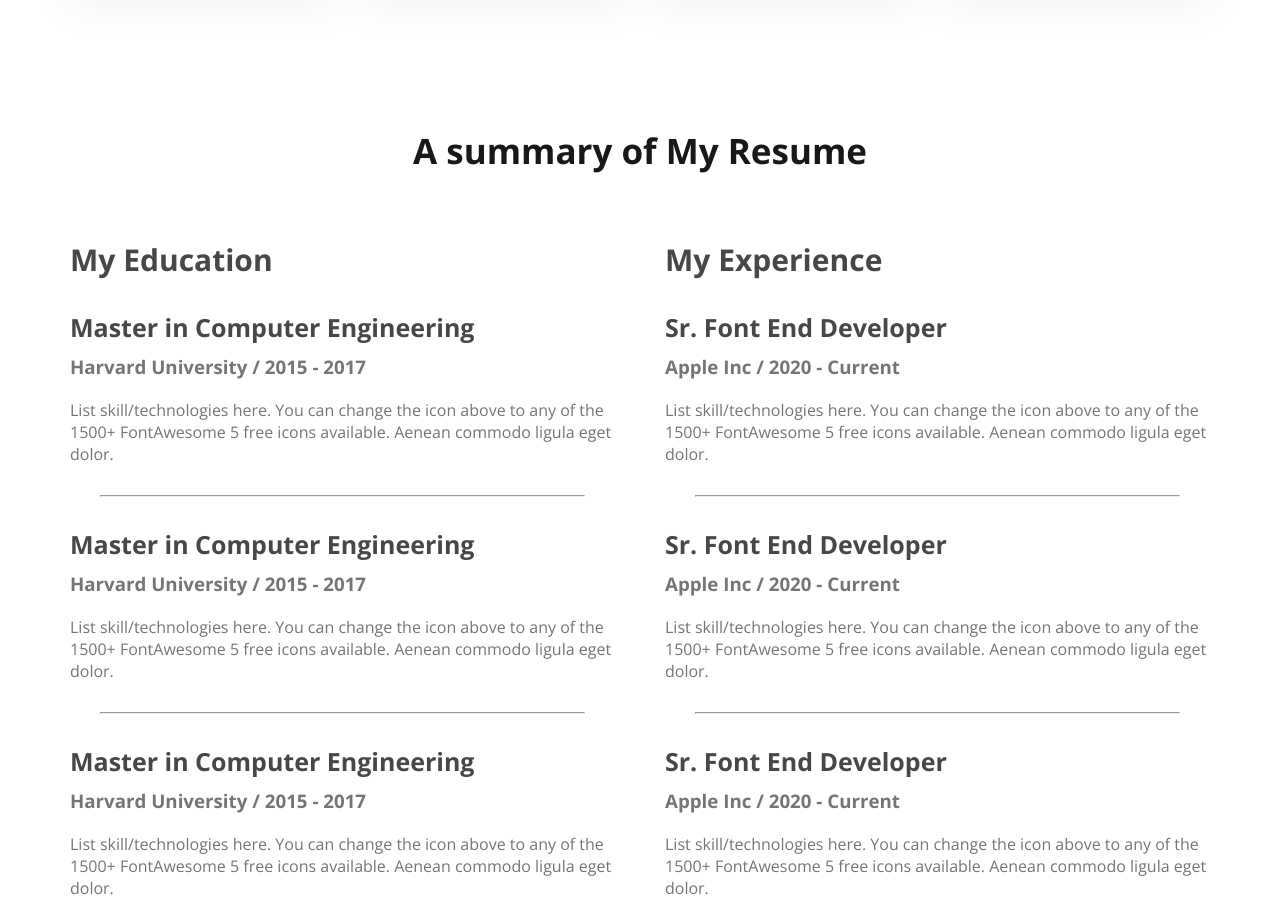
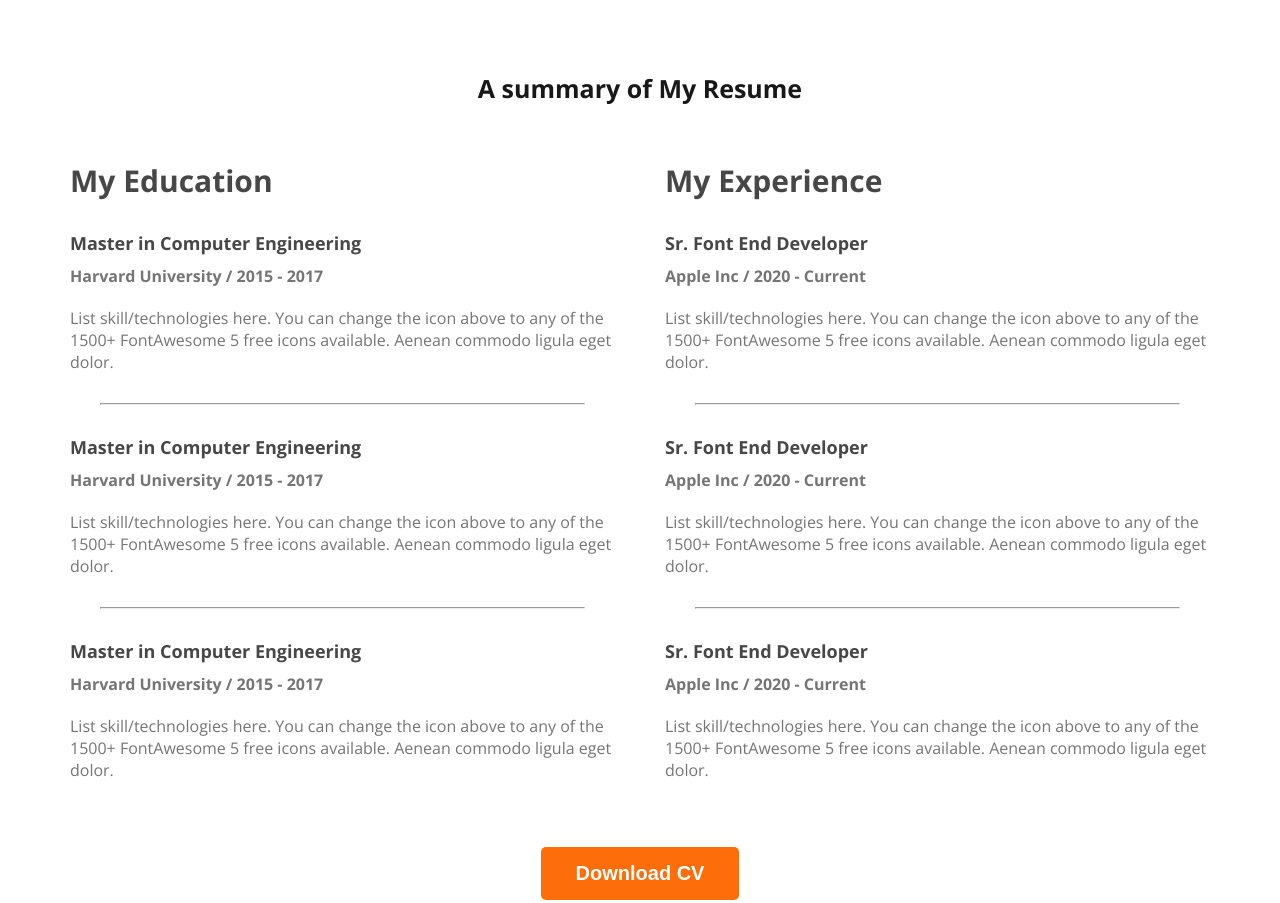
Before and after one commit to monoare/Webdeveloper-Portfolio, a plain HTML site: page index.html in a window 1280 px wide. Shown: the part 2176-3079 px from the top of the page. Drawn offline with nearby package versions, Linux system fonts and the light colour scheme.

Commit message:
updated font size

```diff
--- a/styles/portfolio.css
+++ b/styles/portfolio.css
@@ -21,7 +21,7 @@ body {
 .section-title {
   color: #181818;
   text-align: center;
-  font-size: 35px;
+  font-size: 25px;
   font-weight: 700;
 }
 
@@ -160,7 +160,7 @@ main section {
 
 .resume-item-title {
   color: #474747;
-  font-size: 25px;
+  font-size: 18px;
   font-weight: 700;
   margin-bottom: 10px;
 }
@@ -173,6 +173,7 @@ main section {
 .resume-item-description,
 .resume-item-institute {
   color: #757575;
+  font-size: 16px;
 }
 
 .resume-container hr {
```
